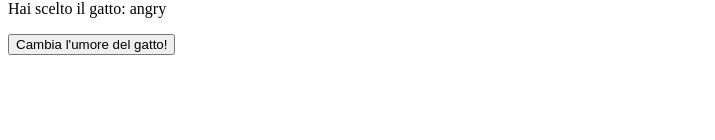
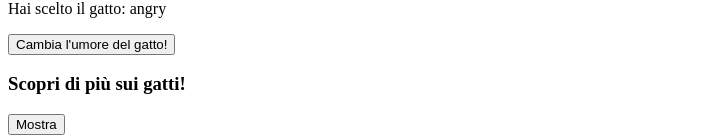
Before and after one commit to AngelaFerraro18/react-esercizi-vari, a React (Vite) app: page / in a window 1280 px wide. Shown: the part 887-1027 px from the top of the page, without its empty margins (0-715 px from the left). Before the commit the page ends 950 px from the top, so only its background shows below. Built offline with nearby package versions, Linux system fonts and the light colour scheme; no server answers.

Commit message:
feat: ex.8 completed

```diff
--- a/src/App.jsx
+++ b/src/App.jsx
@@ -1,3 +1,5 @@
+
+import CatFactModal from "./components/CatFactModal"
 import CatHumor from "./components/CatHumor"
 import CatsCount from "./components/CatsCount"
 import ColourCat from "./components/ColourCat"
@@ -6,7 +8,10 @@ import NewArrivals from "./components/NewArrivals"
 import ShowRandomImage from "./components/ShowRandomImage"
 import FormAdoption from "./components/formAdoption"
 
+
+
 function App() {
+
 
 
   return (
@@ -18,6 +23,8 @@ function App() {
       <FormAdoption />
       <NewArrivals />
       <CatHumor />
+      <CatFactModal />
+
     </>
   )
 }
--- /dev/null
+++ b/src/components/CatFactModal.jsx
@@ -0,0 +1,27 @@
+import { useEffect, useState } from "react";
+
+function CatFactModal() {
+    //creo una variabile di stato dove imposto a false la sua condizione iniziale
+    const [isOpen, setIsOpen] = useState(false);
+
+    //creo una funzione dove faccio un'istruzione condizionale --> se isOpen è true allora cambio il title del documento, altrimenti lo imposto come era all'inizio
+    function isOpenFn() {
+        if (isOpen) {
+            console.log('Modale del gatto aperto');
+            document.title = 'Curiosità sul gatto!'
+        } else {
+            document.title = 'React App'
+        }
+    }
+
+    //uso useEffect per cambiare lo stato quando isOpen cambia
+    useEffect(isOpenFn, [isOpen]);
+
+    return <div>
+        <h3>Scopri di più sui gatti!</h3>
+        <button onClick={() => setIsOpen(true)}>Mostra</button>
+        {isOpen && (<div><p>I gatti hanno 9 vite</p><button onClick={() => setIsOpen(false)}>Chiudi</button></div>)}
+    </div>
+}
+
+export default CatFactModal;
```
